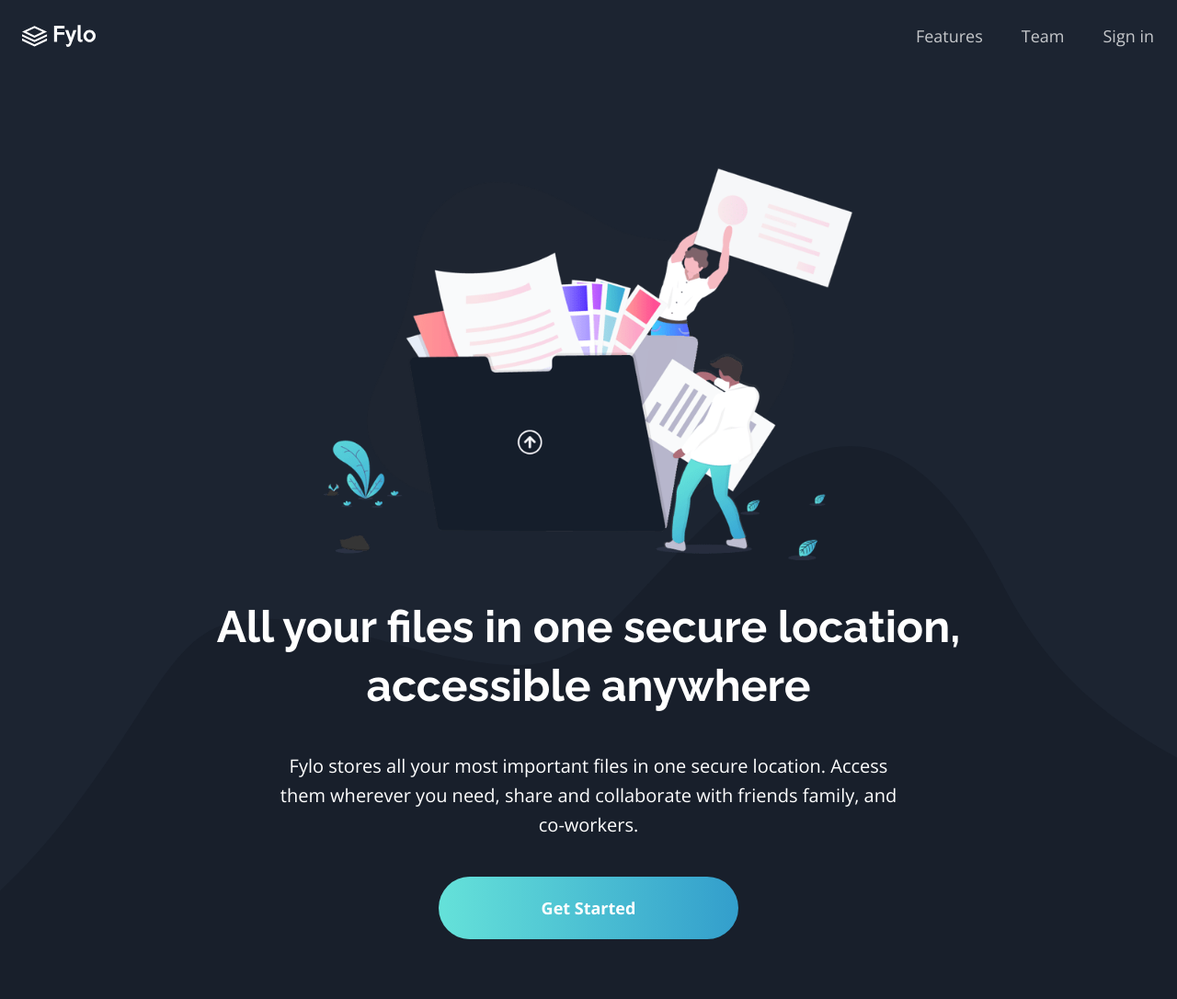
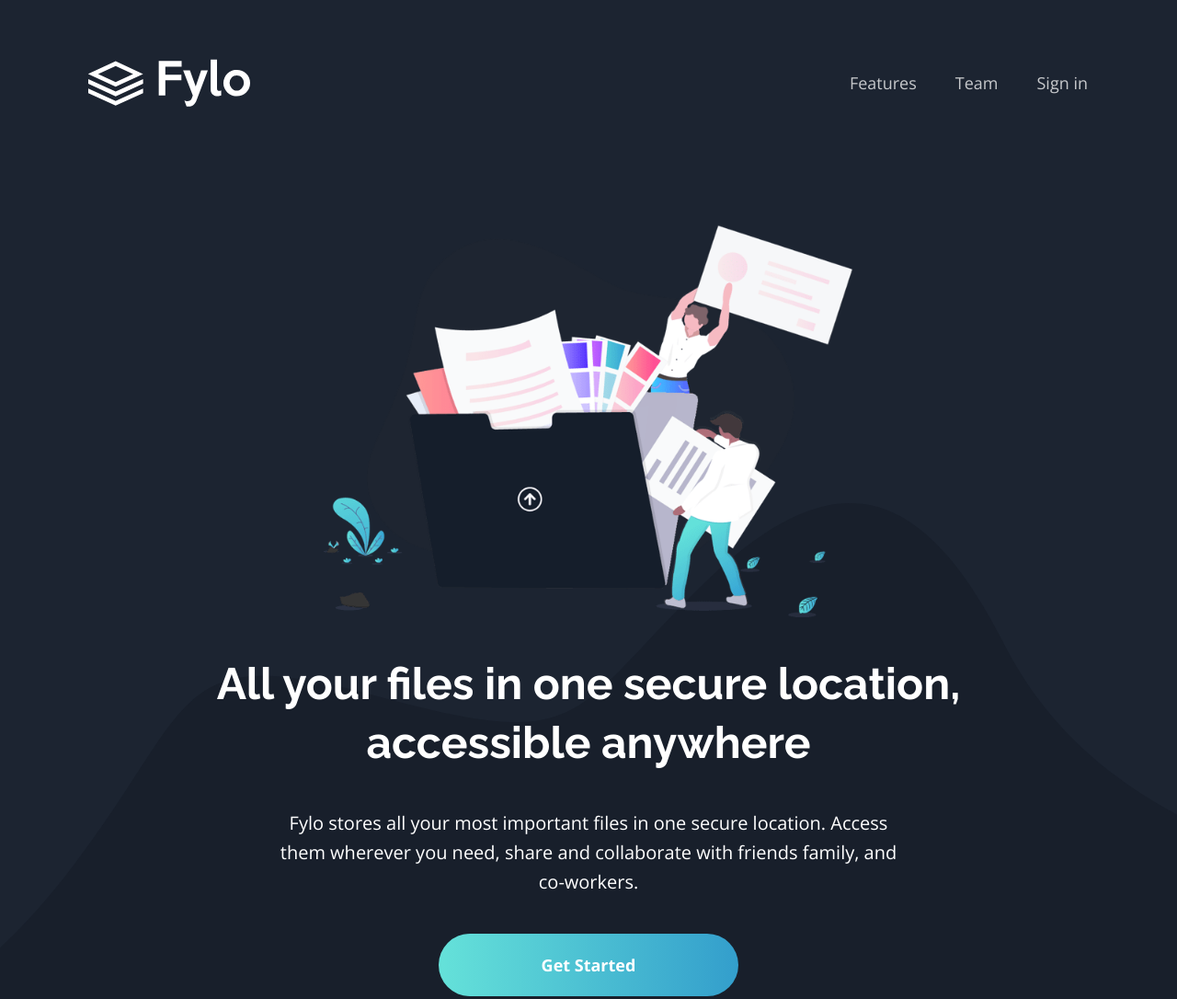
Before and after one commit to vamcyellapu/fylo-dark-theme-landing-page, a website: page index.html in a window 1280 px wide. Shown: the top 1086 px of the page at 92% size. Drawn offline with nearby package versions, Linux system fonts and the light colour scheme.

Commit message:
nav bar and logo size fix

```diff
--- a/index.html
+++ b/index.html
@@ -20,8 +20,8 @@
   <body class="bg-darkBlueIntro text-white">
     <header>
       <div class="relative pb-20">
-        <nav class="flex items-center justify-between p-6">
-          <img src="./images/logo.svg" alt="" class="w-20" />
+        <nav class="flex items-center justify-between p-6 md:px-24 md:pt-16">
+          <img src="./images/logo.svg" alt="" class="w-20 md:w-44" />
           <ul class="flex gap-5 md:gap-10 md:text-lg text-sm font-sans">
             <li
               class="opacity-75 hover:opacity-100 cursor-pointer border border-darkBlueIntro hover:border-b hover:border-b-white transition duration-150"
```
Also changed, not shown: css/style.css.
